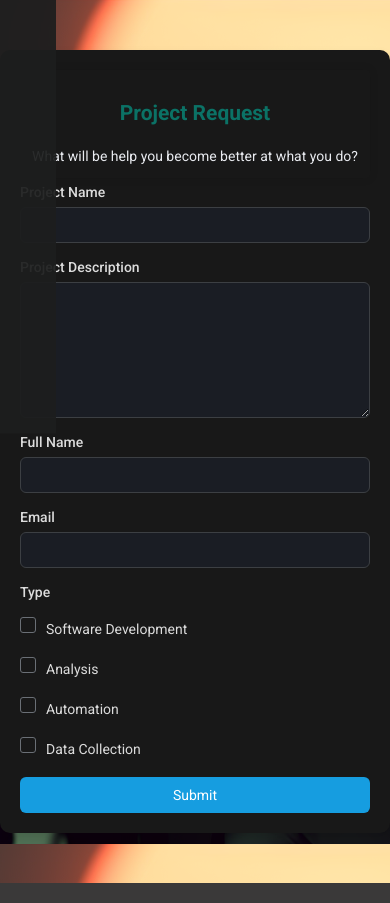
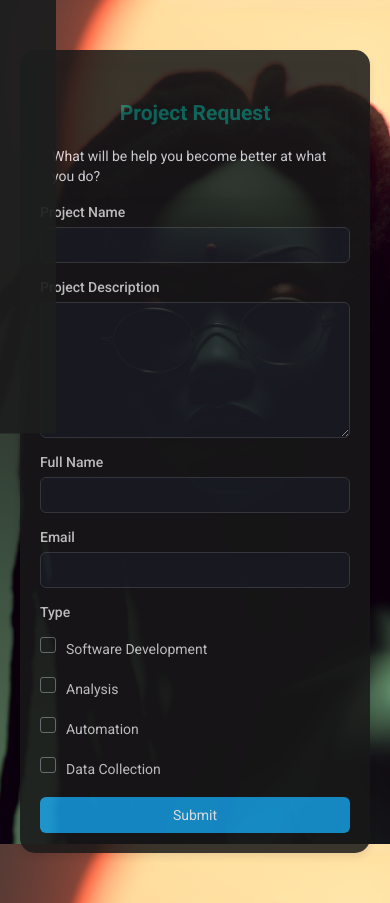
Before and after one commit to Sainpse/LandingSite, a React (Create React App) app: page /ProjectRequests in a window 390 px wide. Built offline with nearby package versions, Linux system fonts and the light colour scheme; some icons are missing.

Commit message:
fIX MOBILE VIEW

```diff
--- a/src/styles/ProjectRequests.css
+++ b/src/styles/ProjectRequests.css
@@ -15,10 +15,11 @@ body {
 .containerClassForm {
     margin: 50px auto;
     padding: 20px;
-    max-width: 600px;
+    max-width: 350px;
     box-shadow: 0 4px 8px rgba(0,0,0,0.1);
     background-color: rgb(24, 24, 24);
-    border-radius: 10px;
+    opacity: 0.85;
+    border-radius: 15px;
 }
 
 /* Add some styles for the form labels */
```
